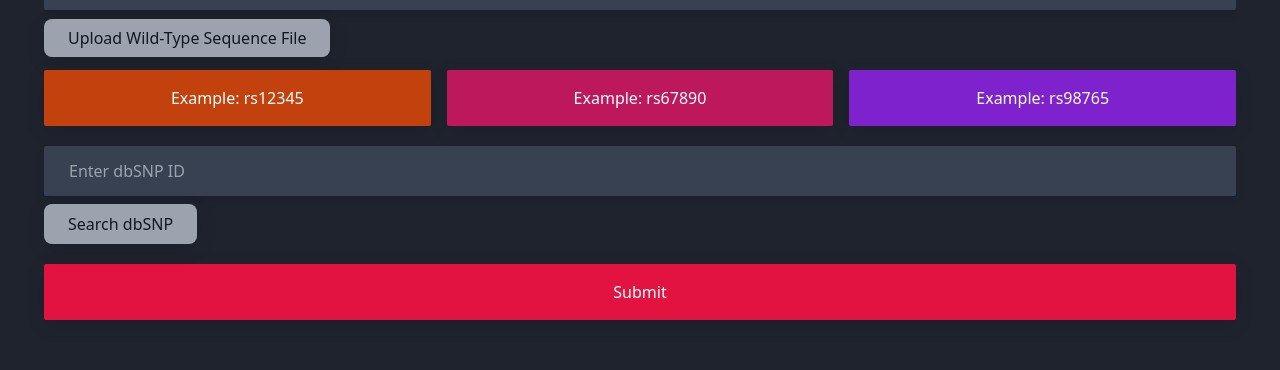
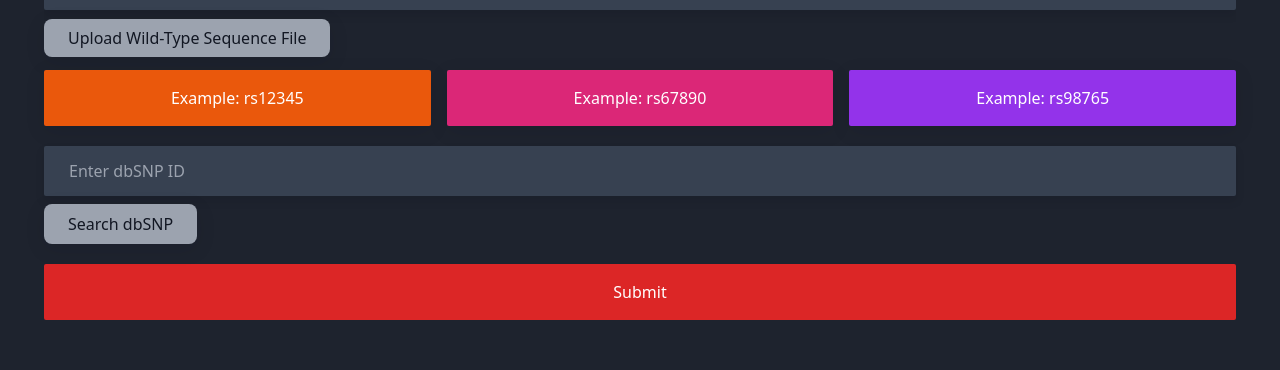
Before and after one commit to ZuzannaTabisz/snp-app, a Next.js app in the folder frontend/: page /single in a window 1280 px wide. Shown: the part 341-711 px from the top of the page. Built offline with nearby package versions, Linux system fonts and the light colour scheme; no server answers.

Commit message:
Update page.tsx

```diff
--- a/frontend/src/app/single/page.tsx
+++ b/frontend/src/app/single/page.tsx
@@ -309,21 +309,21 @@ const SinglePage = () => {
           <div className="flex space-x-4">
             <button
               type="button"
-              className="example-1 mb-5 flex w-full cursor-pointer items-center justify-center rounded-sm px-9 py-4 text-base font-medium text-white shadow-submit duration-300 hover:bg-secondary/90 bg-orange-500 hover:bg-orange-600 dark:bg-orange-700 dark:shadow-submit-dark"
+              className="example-1 mb-5 flex w-full cursor-pointer items-center justify-center rounded-sm px-9 py-4 text-base font-medium text-white shadow-submit duration-300 bg-orange-500 hover:bg-orange-600 dark:bg-orange-600 dark:hover:bg-orange-700"
               onClick={() => handleExampleClick(1)}
             >
               Example: rs12345
             </button>
             <button
               type="button"
-              className="example-2 mb-5 flex w-full cursor-pointer items-center justify-center rounded-sm px-9 py-4 text-base font-medium text-white shadow-submit duration-300 hover:bg-secondary/90 bg-pink-500 hover:bg-pink-600 dark:bg-pink-700 dark:shadow-submit-dark"
+              className="example-2 mb-5 flex w-full cursor-pointer items-center justify-center rounded-sm px-9 py-4 text-base font-medium text-white shadow-submit duration-300 bg-pink-500 hover:bg-pink-600 dark:bg-pink-600 dark:hover:bg-pink-700"
               onClick={() => handleExampleClick(2)}
             >
               Example: rs67890
             </button>
             <button
               type="button"
-              className="example-3 mb-5 flex w-full cursor-pointer items-center justify-center rounded-sm px-9 py-4 text-base font-medium text-white shadow-submit duration-300 hover:bg-secondary/90 bg-purple-500 hover:bg-purple-600 dark:bg-purple-700 dark:shadow-submit-dark"
+              className="example-3 mb-5 flex w-full cursor-pointer items-center justify-center rounded-sm px-9 py-4 text-base font-medium text-white shadow-submit duration-300 bg-purple-500 hover:bg-purple-600 dark:bg-purple-600 dark:hover:bg-purple-700"
               onClick={() => handleExampleClick(3)}
             >
               Example: rs98765
@@ -350,7 +350,7 @@ const SinglePage = () => {
           </div>
           <button
             type="submit"
-            className="submit mb-5 flex w-full cursor-pointer items-center justify-center rounded-sm px-9 py-4 text-base font-medium text-white shadow-submit duration-300 bg-primary hover:bg-primary-dark dark:bg-primary-dark dark:shadow-submit-dark"
+            className="submit mb-5 flex w-full cursor-pointer items-center justify-center rounded-sm px-9 py-4 text-base font-medium text-white duration-300 bg-red-500 hover:bg-red-600 dark:bg-red-600 dark:hover:bg-red-700"
             onClick={handleSubmit}
           >
             Submit
```
